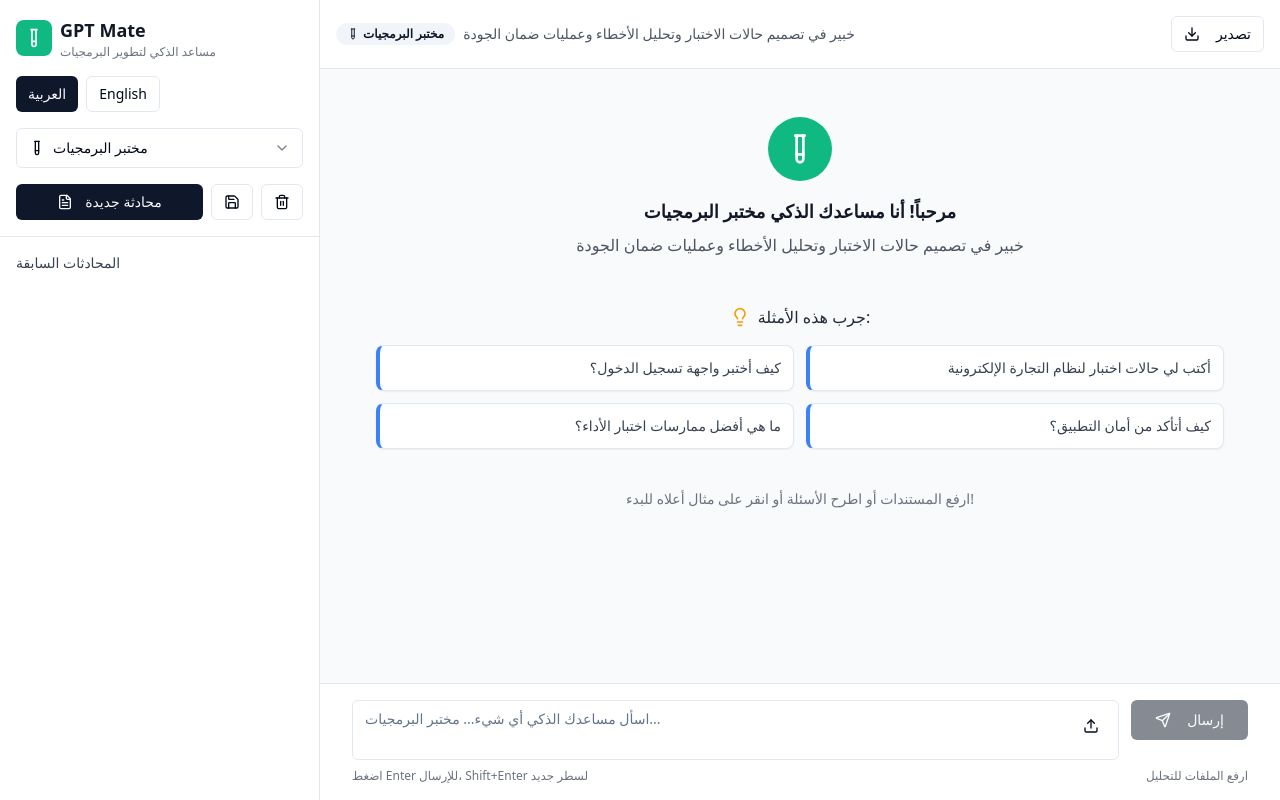
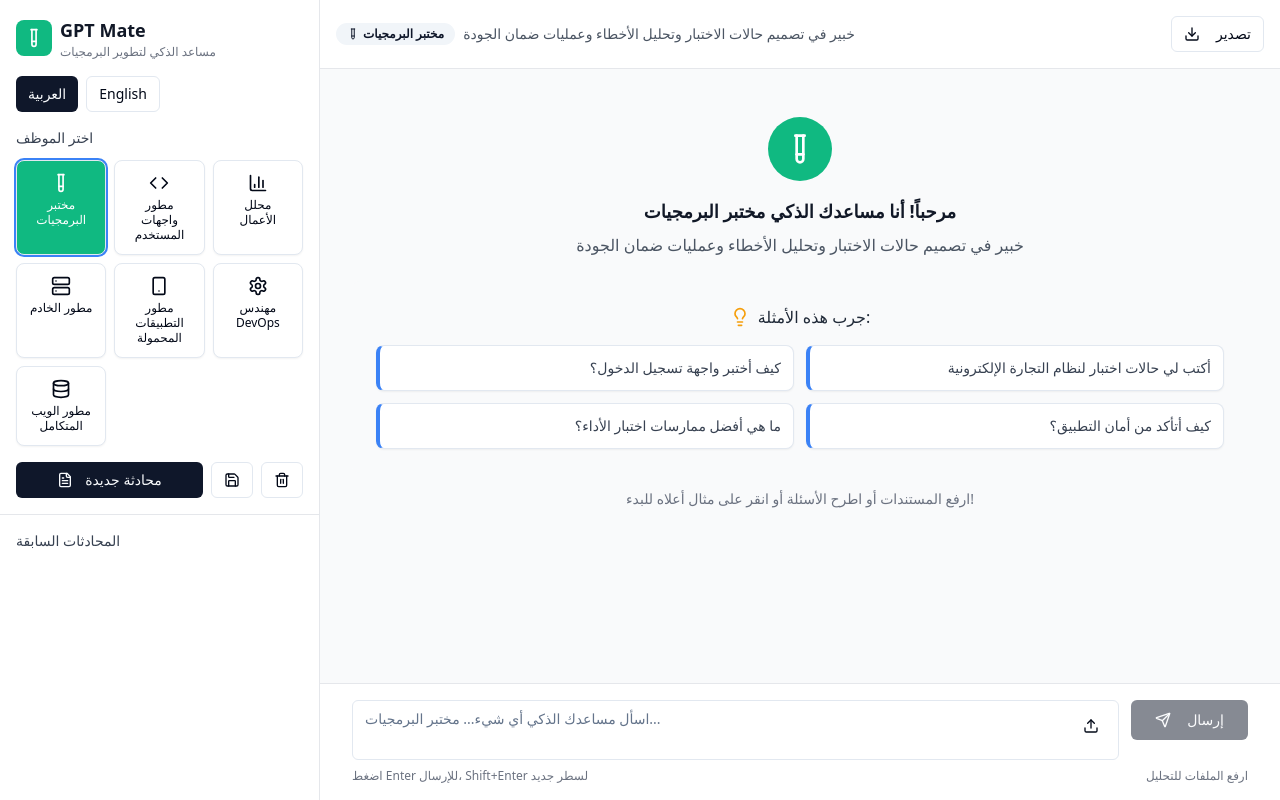
Before and after one commit to ahmadmahmoud01/dev-dream-team-31, a React (Vite) app: page / in a window 1280 px wide. Built offline with nearby package versions, Linux system fonts and the light colour scheme.

Commit message:
Replace dropdown with icon group
Replaced the role selection dropdown menu in the sidebar with a group of icons and added the ability to select employees.

```diff
--- a/src/components/ChatSidebar.tsx
+++ b/src/components/ChatSidebar.tsx
@@ -2,7 +2,6 @@
 import React from 'react';
 import { FileText, Save, Trash2 } from 'lucide-react';
 import { Button } from '@/components/ui/button';
-import { Select, SelectContent, SelectItem, SelectTrigger, SelectValue } from '@/components/ui/select';
 import { Card } from '@/components/ui/card';
 import { ConversationMemory, AIRole, Language } from '@/types/chat';
 import { getRoleConfig } from '@/config/roleConfig';
@@ -72,28 +71,37 @@ const ChatSidebar: React.FC<ChatSidebarProps> = ({
           </Button>
         </div>
 
-        {/* Role Selection */}
-        <Select value={selectedRole} onValueChange={(value: any) => setSelectedRole(value)}>
-          <SelectTrigger className="w-full">
-            <SelectValue />
-          </SelectTrigger>
-          <SelectContent>
+        {/* Role Selection Grid */}
+        <div className="mb-4">
+          <h3 className="text-sm font-medium text-gray-700 mb-3">اختر الموظف</h3>
+          <div className="grid grid-cols-3 gap-2">
             {Object.entries(roleConfig).map(([key, config]) => {
               const Icon = config.icon;
+              const isSelected = selectedRole === key;
               return (
-                <SelectItem key={key} value={key}>
-                  <div className="flex items-center space-x-2">
-                    <Icon className="w-4 h-4" />
-                    <span>{config.name}</span>
+                <Card
+                  key={key}
+                  className={`p-3 cursor-pointer transition-all hover:shadow-md ${
+                    isSelected
+                      ? `ring-2 ring-blue-500 ${config.color} text-white`
+                      : 'hover:bg-gray-50'
+                  }`}
+                  onClick={() => setSelectedRole(key as AIRole)}
+                >
+                  <div className="flex flex-col items-center space-y-1">
+                    <Icon className="w-5 h-5" />
+                    <span className="text-xs font-medium text-center leading-tight">
+                      {config.name}
+                    </span>
                   </div>
-                </SelectItem>
+                </Card>
               );
             })}
-          </SelectContent>
-        </Select>
+          </div>
+        </div>
 
         {/* Action Buttons */}
-        <div className="flex gap-2 mt-4">
+        <div className="flex gap-2">
           <Button size="sm" onClick={onCreateNewConversation} className="flex-1">
             <FileText className="w-4 h-4 mr-1" />
             {t.newChat}
```
